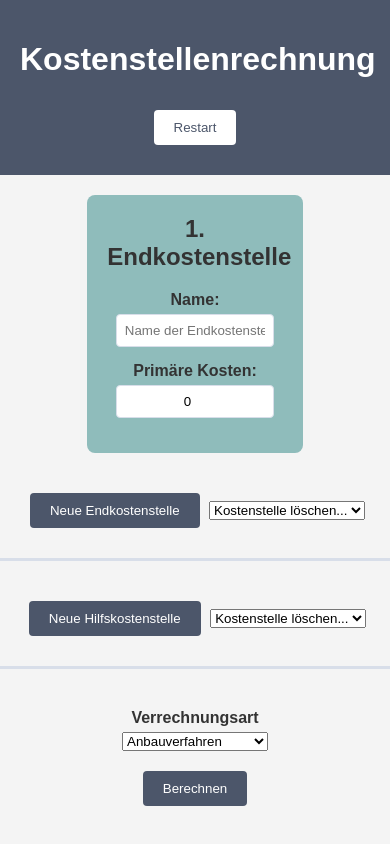
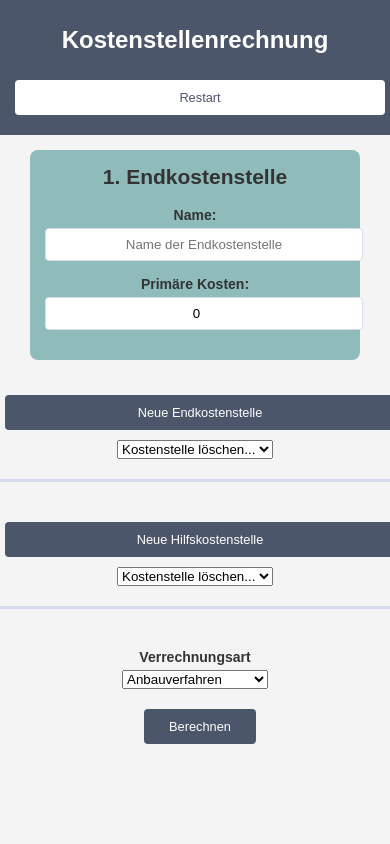
Before and after one commit to VladimirVaraksin/kostenstellenrechnung, a plain HTML site: page index.html in a window 390 px wide. Both pictures are taken after a click on the button "Neue Endkostenstelle". Drawn offline with Linux system fonts and the light colour scheme.

Commit message:
Update index.html

```diff
--- a/index.html
+++ b/index.html
@@ -126,6 +126,59 @@
             border: 1px solid #ddd;
             padding: 8px;
         }
+        @media (max-width: 768px) { /* Für normale Tablets im Hochformat und kleine Tablets */
+            header h1 {
+                font-size: 1.5rem;
+            }
+
+            .block {
+                width: 90%; /* Fast volle Breite auf Tablets */
+            }
+
+            input {
+                width: 100%; /* Volle Breite für komfortables Tippen */
+            }
+
+            button {
+                font-size: 0.9rem; /* Kleinere Schrift auf kleinen Bildschirmen */
+            }
+        }
+
+        @media (max-width: 480px) { /* Für Mobilgeräte im Hochformat (kleine Smartphones) */
+            body {
+                font-size: 14px; /* Kleinere Basis-Schriftgröße */
+            }
+
+            header {
+                font-size: 1rem;
+                padding: 10px;
+            }
+
+            .block {
+                margin: 15px auto;
+                padding: 15px;
+            }
+
+            .tableButtons-container {
+                flex-direction: column; /* Buttons übereinander stapeln */
+                width: 100%;
+            }
+
+            #Anbauverfahren, #Stufenleiterverfahren, #Gleichungsverfahren {
+                font-size: 12px;
+                display: block; /* Tabelle wird scrollbar */
+                overflow-x: auto;
+            }
+
+            th, td {
+                padding: 5px; /* Kleinere Zellenabstände für Mobilgeräte */
+            }
+
+            button {
+                font-size: 0.8rem;
+                width: 100%; /* Volle Breite der Buttons */
+            }
+        }
     </style>
 </head>
 <body>
```
